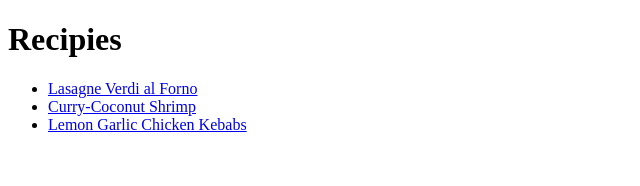
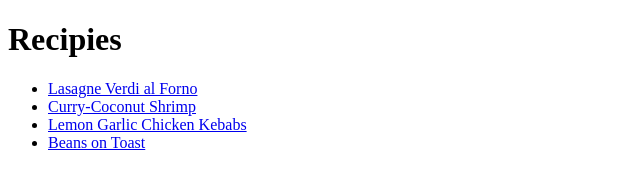
Before and after one commit to humanrealityinthestreet/odin-recipies1, a plain HTML site: page index.html in a window 1280 px wide. Shown: the whole page, without its empty margins (0-640 px from the left). Drawn offline with Linux system fonts and the light colour scheme.

Commit message:
update index.html links with Beans on Toast

```diff
--- a/index.html
+++ b/index.html
@@ -10,6 +10,7 @@
             <li><a href="recipies/lasagne.html">Lasagne Verdi al Forno</a></li>
             <li><a href="recipies/curry-coconut-shrimp.html">Curry-Coconut Shrimp</a></li>
             <li><a href="recipies/kebabs.html">Lemon Garlic Chicken Kebabs</a></li>
+            <li><a href="recipies/beans-on-toast.html">Beans on Toast</a></li>
          </ul>
     </body>
 </html>
```
